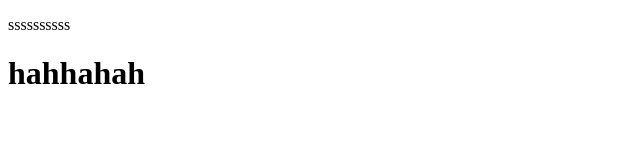
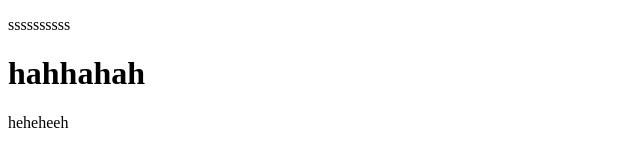
Before and after one commit to ss-wang/demo2, a plain HTML site: page index.html in a window 1280 px wide. Shown: the full height of the page, 0-640 px from the left. Drawn offline with Linux system fonts and the light colour scheme.

Commit message:
Update index.html

```diff
--- a/index.html
+++ b/index.html
@@ -7,5 +7,6 @@
 <body>
 	<p>ssssssssss</p>
 	<h1>hahhahah</h1>
+	<span>heheheeh</span>
 </body>
 </html>
```
